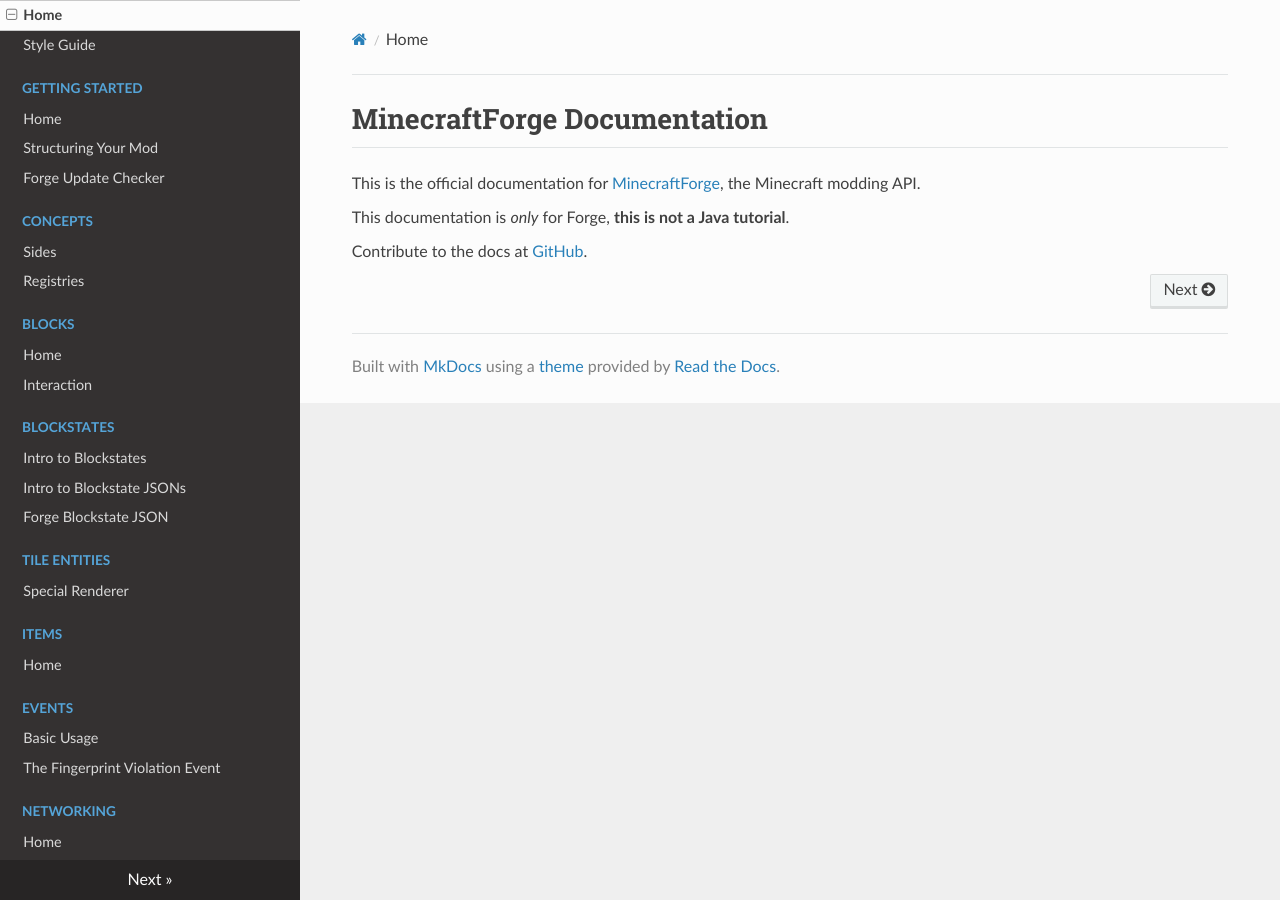
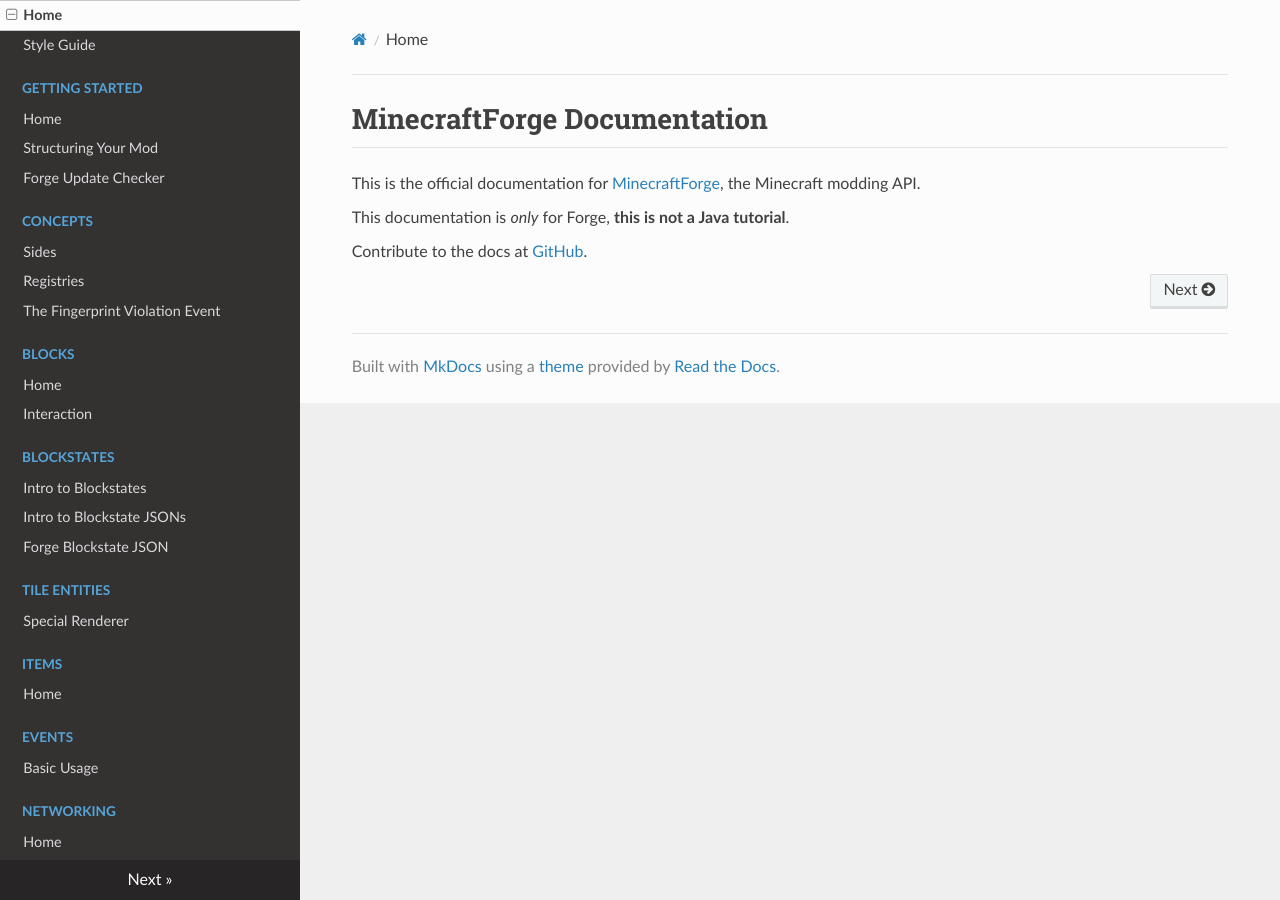
Before and after one commit to MinecraftForge/Documentation, an MkDocs documentation site: the page built from docs/index.md, in a window 1280 px wide. Built offline with MkDocs 1.6.1, drawn with Linux system fonts in a browser that asks for light colours; nearby versions of some CDN libraries; old or Windows-style settings are respelled for this version of MkDocs; part of the change alters nothing that is shown.

Commit message:
move file over to concepts

```diff
--- a/mkdocs.yml
+++ b/mkdocs.yml
@@ -9,6 +9,7 @@ pages:
   - Concepts:
     - Sides: 'concepts/sides.md'
     - Registries: 'concepts/registries.md'
+    - The Fingerprint Violation Event: 'events/jarsigning.md'
   - Blocks:
     - Home: 'blocks/blocks.md'
     - Interaction: 'blocks/interaction.md'
@@ -22,7 +23,6 @@ pages:
     - Home: 'items/items.md'
   - Events:
     - Basic Usage: 'events/intro.md'
-    - The Fingerprint Violation Event: 'events/jarsigning.md'
   - Networking:
     - Home: 'networking/index.md'
     - Overview: 'networking/overview.md'
```
